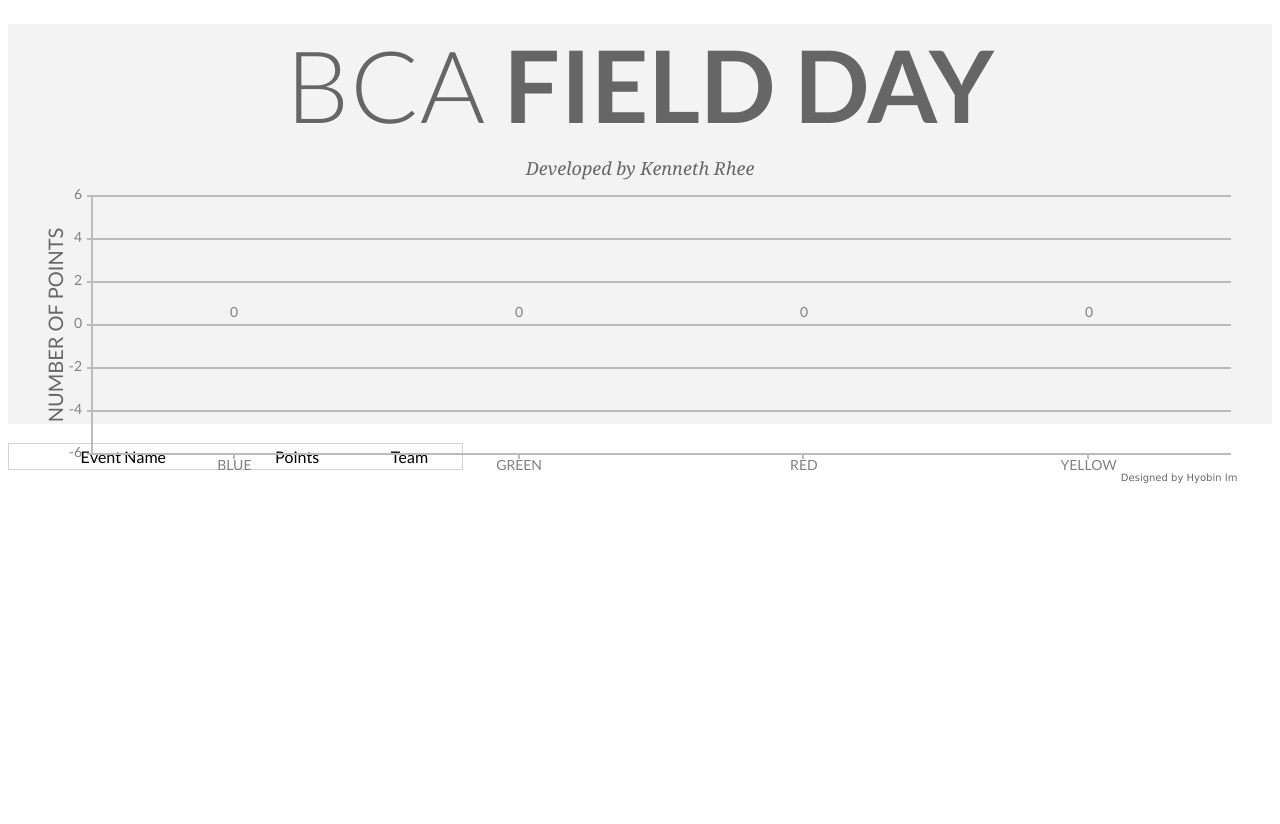
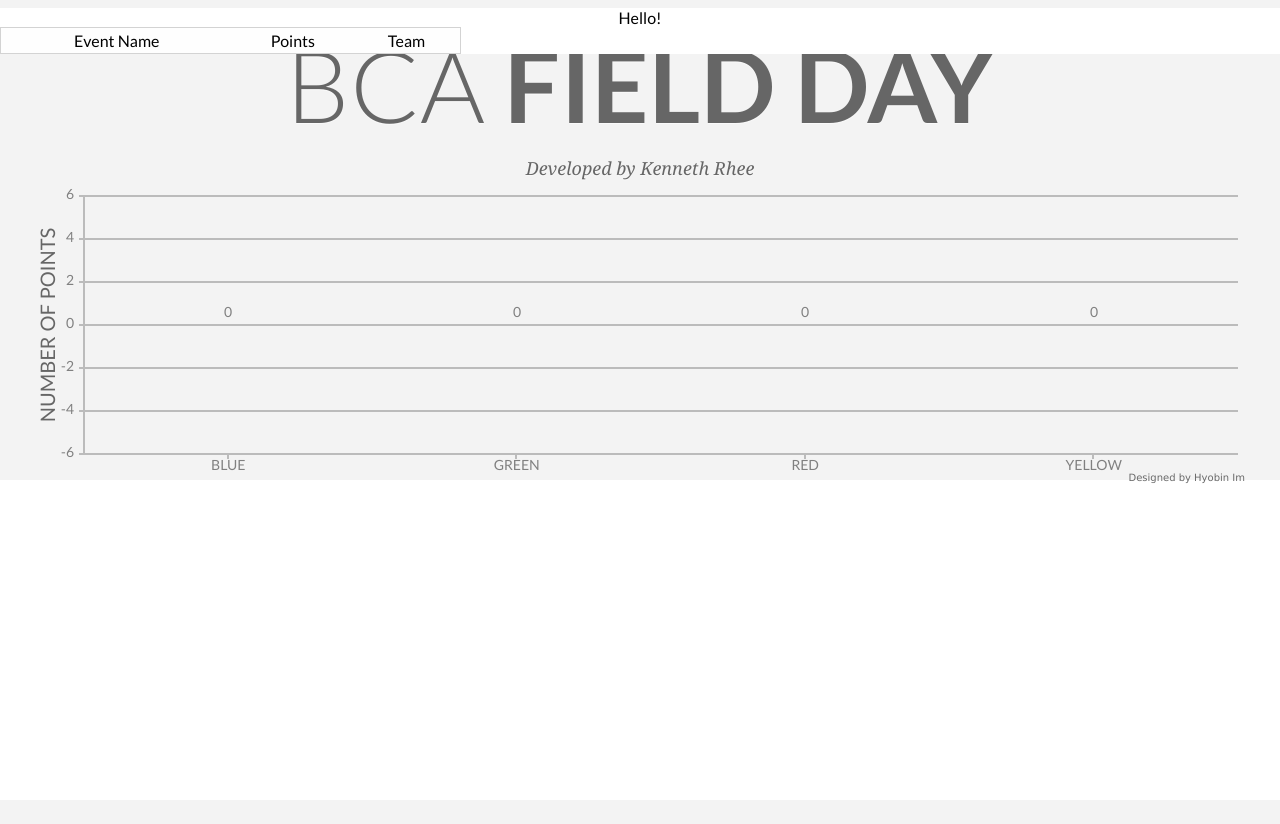
Before and after one commit to kenrhe/bcafieldday, a Flask app: page / in a window 1280 px wide. After the commit the page ends 483 px from the top, so only its background shows below. Run offline with Flask 2, Linux system fonts and the light colour scheme; data that the repository does not hold is empty; some libraries are stand-ins or nearby versions.

Commit message:
Signed By Kenneth Rhee

```diff
--- a/static/style.css
+++ b/static/style.css
@@ -26,25 +26,23 @@
   margin-bottom: 6px;
 }
 
-body, html, #container {
-  height: 100%;
+#top, #bottom {
+  position:absolute;
+  left: 0;
+  right: 0;
 }
 
 #top {
-height:50%;
-width:100%;
-margin:auto;
-text-align:center;
-background-color:rgba(243,243,243,1);
+  top: 0;
+  background-color: rgba(243,243,243,1);
+  height:60%;
 }
 
 #bottom {
-height:50%;
-width:100%;
-margin:auto;
-text-align:center;
-color:#FFFFFF;
+  background-color: white;
+  margin: auto;
 }
+
 .score {
   display: inline-block;
   margin-left: 16px;
```
